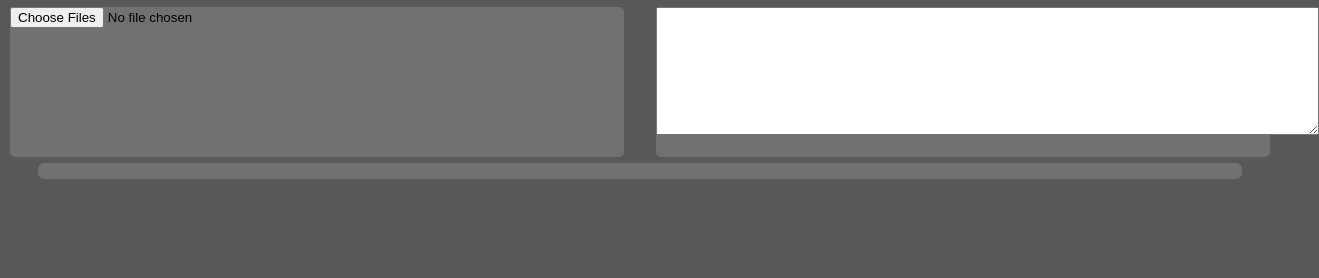
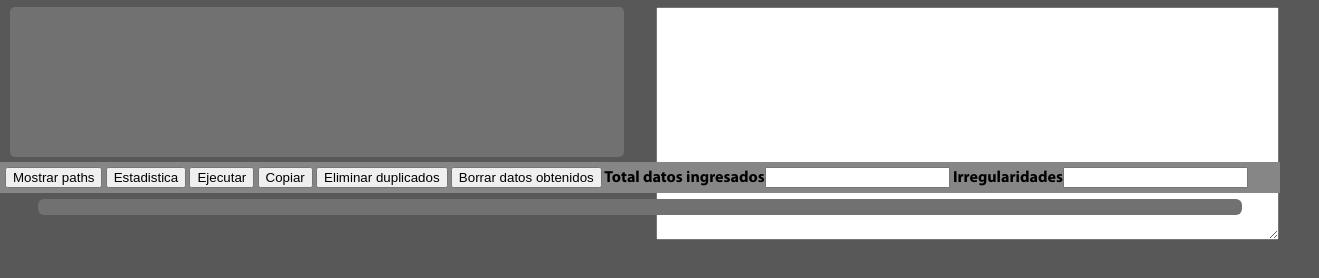
Before and after one commit to robtempel/organizadorpelis, a plain HTML site: page index.html in a window 1280 px wide. Shown: the part 48-326 px from the top of the page, 1319 px wide, since content can reach past the window. Drawn offline with Linux system fonts and the light colour scheme.

Commit message:
Update index.html

```diff
--- a/index.html
+++ b/index.html
@@ -10,10 +10,21 @@
   <body>
     <h1 class="titulo">Organizador de Coleccion de Peliculas y Series</h1>
     <div id="cargadatos" class="cargadatos">
-      <input type="file" id="carpeta" webkitdirectory directory multiple onchange="obtenerRutasCarpeta()">
+
     </div>
     <div id="cargadatos2" class="cargadatos2">
-      <textarea id="w3review" rows="8" cols="80" class="w3review"></textarea>
+      <textarea id="w3review" rows="15" cols="75" class="w3review"></textarea>
+    </div>
+
+    <div class="comandos2">
+      <input type="button" id="mostrar" value="Mostrar paths">
+      <input type="button" id="estadistica" value="Estadistica">
+      <input type="button" id="ejecutar" value="Ejecutar">
+      <input type="button" id="copiar" value="Copiar">
+      <input type="button" id="eliminard" value="Eliminar duplicados">
+      <input type="button" id="vaciascaja" value="Borrar datos obtenidos">
+      <text class="titulototal">Total datos ingresados</text><input type="text" id="totaldatos" class="totaldatos" value="">
+      <text class="tituloirregular">Irregularidades</text><input type="text" id="irregularidades" class="datosirregularidades" value="">
     </div>
 
     <div id="resultado" class="contenedorResultado">
```
